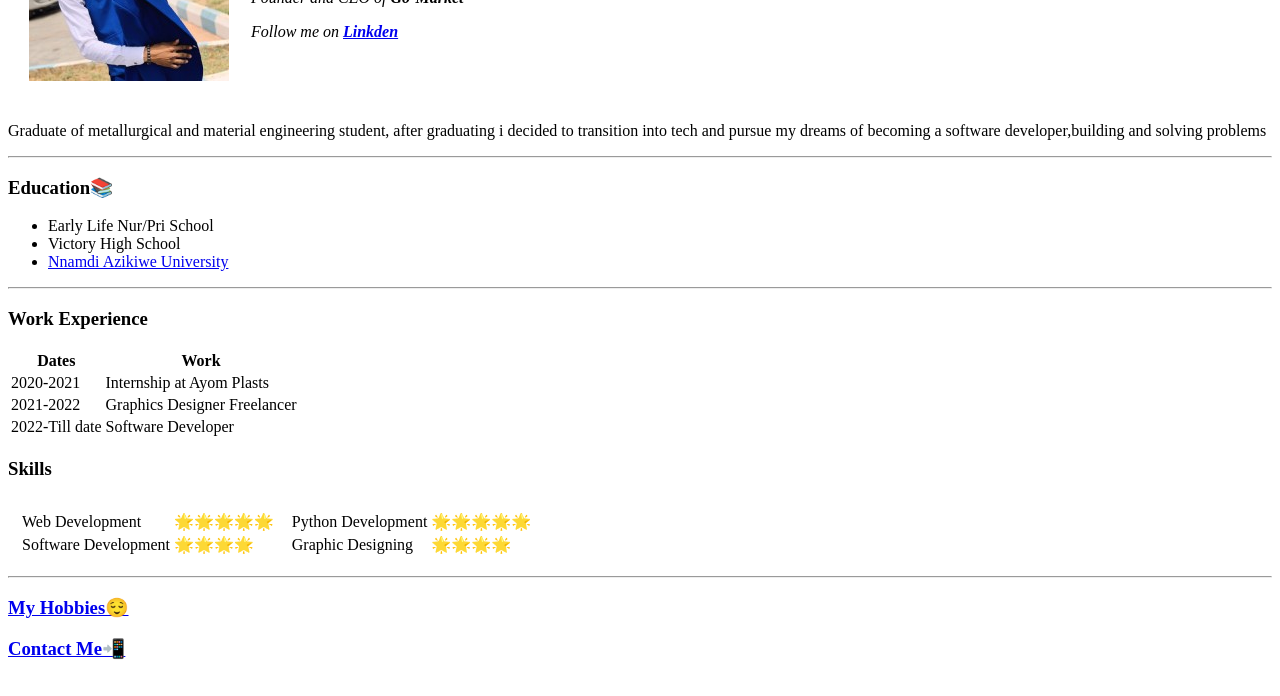
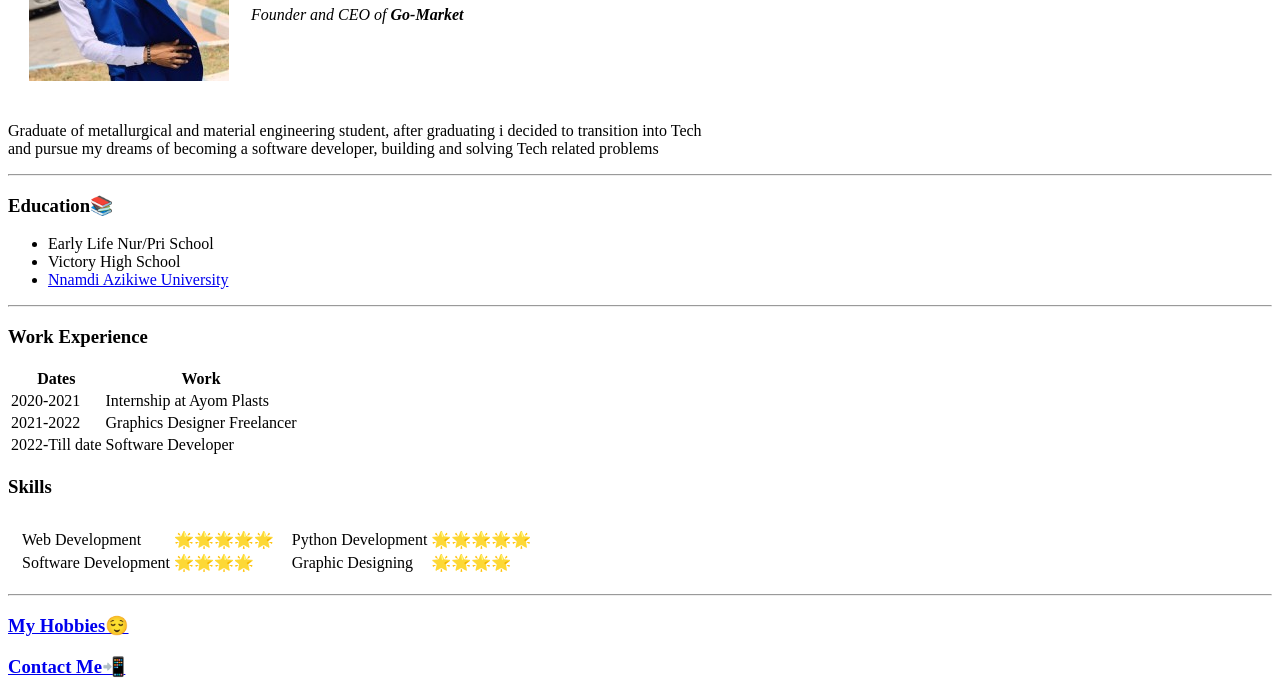
Before and after one commit to Paschodes/cv, a plain HTML site: page index.html in a window 1280 px wide. Shown: the part 148-844 px from the top of the page. Drawn offline with Linux system fonts and the light colour scheme.

Commit message:
Updated cv website files

```diff
--- a/index.html
+++ b/index.html
@@ -12,13 +12,12 @@
                 <!-- <img src="https://media-exp1.licdn.com/dms/image/C4E03AQHeyvvFwgH5ig/profile-displayphoto-shrink_200_200/0/1647413980133?e=1663804800&v=beta&t=sk1c5GopyoLvW0LzBsuHIzpQFSDytfCQyVgJzkJr1O8" alt="Paschal profile picture"> -->
                 <h1>Paschal Chikwendu</h1>
                 <p><em>Founder and CEO of <strong>Go-Market</strong></em></p>
-                <p><em>Follow me on <strong><a href="https://www.linkedin.com/in/paschal-chikwendu-ba288b234/?originalSubdomain=ng">Linkden</a></strong></em></p>
             </td>
         </tr>
     </table>
 
     <p>Graduate of metallurgical and material engineering student, after graduating i decided to transition
-         into tech and pursue my dreams of becoming a software developer,building and solving problems</p>
+         into Tech <br> and pursue my dreams of becoming a software developer, building and solving Tech related problems</p>
     <hr>
     <h3>Education📚</h3>
     <ul>
```
